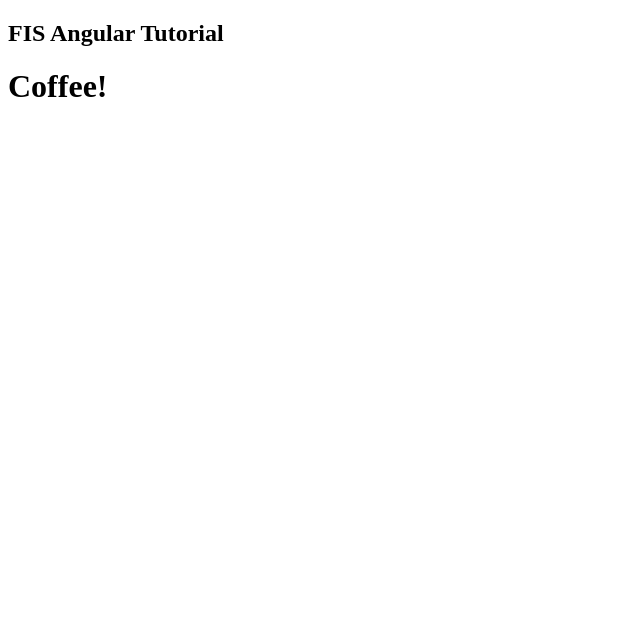
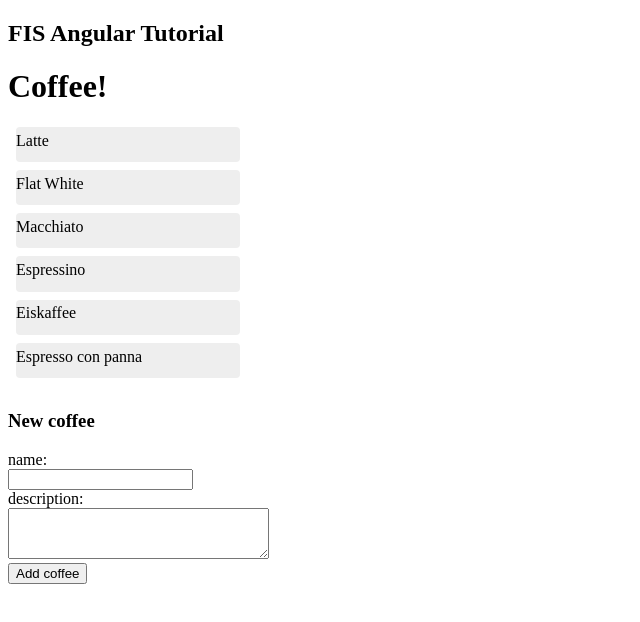
Before and after one commit to Klimaszewska/fis-angular-tutorial, an Angular app: page / in a window 1280 px wide. Shown: the top 622 px of the page, without its empty margins (0-640 px from the left). Built offline with nearby package versions, Linux system fonts and the light colour scheme.

Commit message:
ad two-way binding, add new coffee functionality, ngIf added

```diff
--- a/src/app/app.module.ts
+++ b/src/app/app.module.ts
@@ -1,5 +1,6 @@
 import { BrowserModule } from '@angular/platform-browser';
 import { NgModule } from '@angular/core';
+import { FormsModule } from '@angular/forms'; // <-- NgModel lives here
 
 import { AppComponent } from './app.component';
 import { CoffeeComponent } from './coffee/coffee.component';
@@ -10,7 +11,8 @@ import { CoffeeComponent } from './coffee/coffee.component';
     CoffeeComponent
   ],
   imports: [
-    BrowserModule
+    BrowserModule,
+    FormsModule
   ],
   providers: [],
   bootstrap: [AppComponent]
--- a/src/app/coffee/coffee.component.html
+++ b/src/app/coffee/coffee.component.html
@@ -1 +1,46 @@
 <h1>Coffee!</h1>
+
+<div>
+  <ul class="coffee">
+    <li *ngFor="let coffee of fisCoffeeTypes" [class.selected]="coffee === selectedCoffee" (click)="onSelect(coffee)">
+      <span>{{coffee.name}}</span>
+    </li>
+  </ul>
+</div>
+
+<div *ngIf="selectedCoffee">
+  <h2>{{selectedCoffee.name | uppercase}} Details</h2>
+  <div><span>id: </span>{{selectedCoffee.id}}</div>
+  <div>
+    name:&nbsp;
+      <span>{{selectedCoffee.name}}</span>
+    <br>
+    description:&nbsp;
+      <span>{{selectedCoffee.description}}</span>
+  </div>
+
+  <!-- two-way binding -->
+  <div>
+    <h3>Edit your lovely coffee</h3>
+    <div>name:<br><input [(ngModel)]="selectedCoffee.name"></div>
+    <div>description:<br><textarea [(ngModel)]="selectedCoffee.description" rows="3" cols="30"></textarea></div>
+
+  </div>
+</div>
+
+
+<!-- add new lovely coffee -->
+<div  >
+  <h3>New coffee</h3>
+  <div>name:<br><input #name></div>
+  <div>description:<br><textarea #description rows="3" cols="30"></textarea></div>
+  <div><button (click)="onSubmit(name.value, description.value)" >Add coffee</button></div>
+</div>
+
+
+  <!-- one-way binding
+    <div>
+    <input value="{{selectedCoffee.name}}" >
+    <textarea [(ngModel)]="selectedCoffee.description" rows="3" ></textarea>
+    <button (click)="onSubmit()" ></button>
+  </div> -->
--- a/src/app/coffee/coffee.component.scss
+++ b/src/app/coffee/coffee.component.scss
@@ -0,0 +1,33 @@
+.selected {
+  background-color: #CFD8DC !important;
+  color: white;
+}
+.coffee {
+  margin: 0 0 2em 0;
+  list-style-type: none;
+  padding: 0;
+  width: 15em;
+}
+.coffee li {
+  cursor: pointer;
+  position: relative;
+  left: 0;
+  background-color: #EEE;
+  margin: .5em;
+  padding: .3em 0;
+  height: 1.6em;
+  border-radius: 4px;
+}
+.coffee li.selected:hover {
+  background-color: #BBD8DC !important;
+  color: white;
+}
+.coffee li:hover {
+  color: #607D8B;
+  background-color: #DDD;
+  left: .1em;
+}
+.coffee .text {
+  position: relative;
+  top: -3px;
+}
--- a/src/app/coffee/coffee.component.ts
+++ b/src/app/coffee/coffee.component.ts
@@ -9,13 +9,29 @@ import {FISCOFFEE} from '../fis-mock-repo';
 })
 export class CoffeeComponent implements OnInit {
 
-  coffee: FisCoffee;
+  selectedCoffee: FisCoffee;
 
-  fisCoffeeTypes = FISCOFFEE;
+  fisCoffeeTypes;
 
   constructor() { }
 
   ngOnInit() {
+    this.fisCoffeeTypes = FISCOFFEE;
   }
 
+  onSelect(coffee: FisCoffee): void {
+    this.selectedCoffee = coffee;
+  }
+
+  onSubmit(name: string, description: string): void {
+    const coffee = new FisCoffee();
+    coffee.id = this.generateId();
+    coffee.name = name;
+    coffee.description = description;
+    this.fisCoffeeTypes.push(coffee);
+  }
+
+  generateId(): number {
+    return this.fisCoffeeTypes.length + 1;
+  }
 }
```
